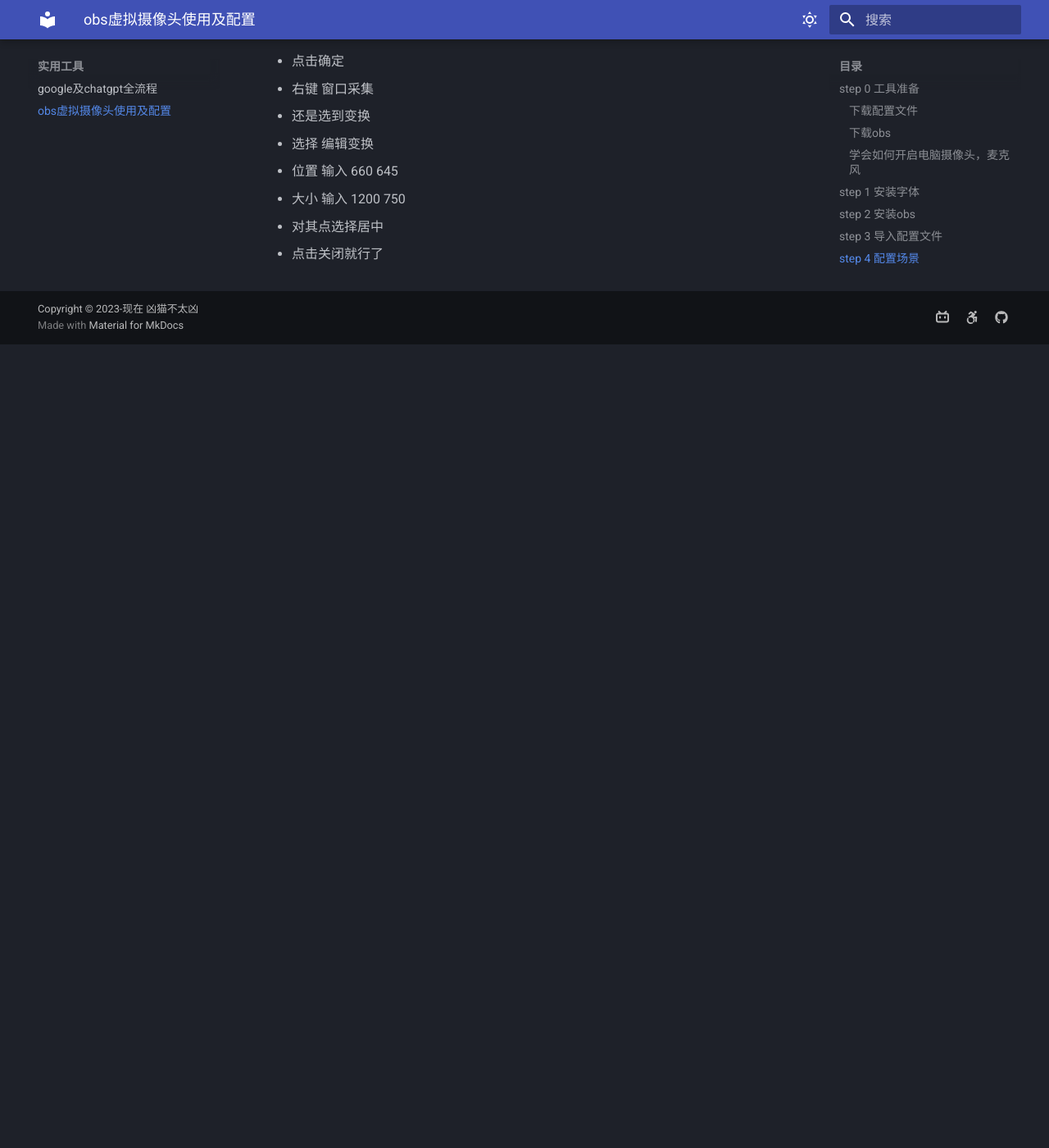
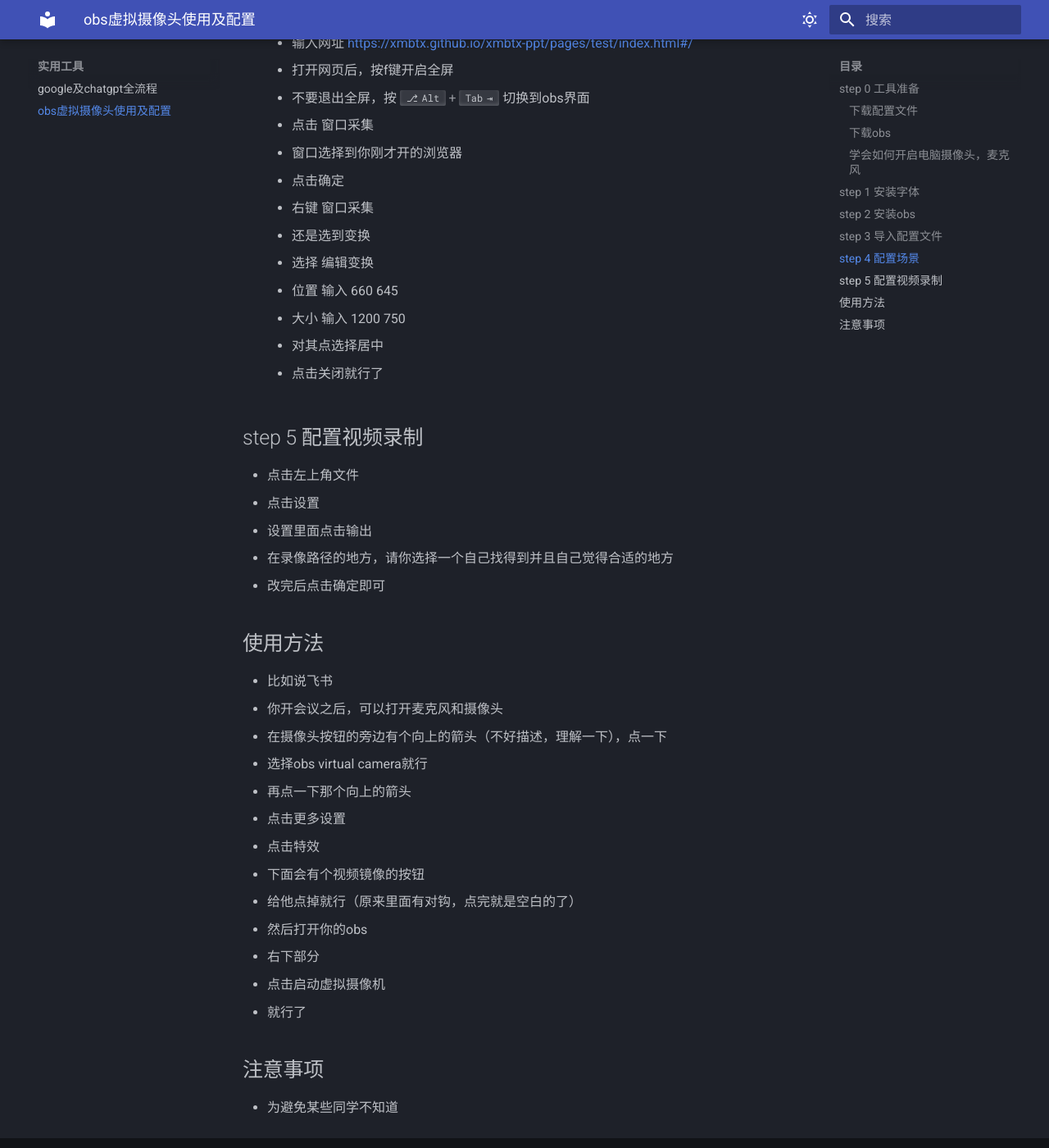
Before and after one commit to Xmbtx/xmbtx-blog, an MkDocs documentation site: the page built from docs/tools/obs.md, in a window 1280 px wide and 1400 px high, scrolled down 2875 px. Shown: the whole window at 82% size. Built offline with MkDocs 1.6.1 and Material for MkDocs 9.7.7, drawn with Linux system fonts in a browser that asks for light colours; before the commit the page ends 3295 px from its top, so only the background shows below that; some of the changed text lies outside the part shown.

Commit message:
2023-12-05_20:19:04 update

```diff
--- a/docs/tools/obs.md
+++ b/docs/tools/obs.md
@@ -23,6 +23,8 @@
 - 找到解压文件中的江西拙楷字体
 - 双击字体
 - 点击左上角安装
+- 安装完他不会有任何提示
+- 关闭就行
 
 ## step 2 安装obs
 
@@ -44,53 +46,83 @@
 
 ## step 4 配置场景
 
+- !!! waring "请把你的图片（会议模板那个图片）找一个固定的位置放它，并且以后不要改变它的位置"
+
 - 在obs的右侧下边，有一个 来源 的一片区域
 - 点击来源下面有个加号
-  - 点击 图像
-    - 点击确定
-    - 图像文件选择我发的配置文件中的 会议模板
-    - 点击确定
-    - 在来源下面会出现一条 图像
-    - 对着这条图像右键
-    - 选择 变换
-    - 选择 比例适配屏幕
-    - 图像就会到屏幕中正好的位置
-  - 点击 视频采集设备
-    - 点击确定
-    - 右键来源里面的视频采集设备
-    - 还是选到变换
-    - 选择 编辑变换
-    - 位置 输入 1590 443
-    - 大小 输入 500 281.25
-    - 对其点选择居中
-    - 点击关闭就行了
-  - 点击 文本
-    - 点击确定
-    - 点击选择字体
-    - 弹出的界面左上角可以选择字体
-    - 往下找，选择江西拙楷（在最下面）
-    - 右边size
-    - 选择 100
-    - 点击确定
-    - 文本里面填 OSCA 第*次双周会 YY-MM-DD（到哪次填哪次的日期和次数）
-    - 点击确定
-    - 右键来源里面的文本
-    - 还是选到变换
-    - 选择 编辑变换
-    - 位置 输入 420 84
-    - 点击关闭就行了
-  - 下面是最重要的环节
-    - 打开一个浏览器（建议谷歌）
-    - 输入网址 [https://xmbtx.github.io/xmbtx-ppt/pages/test/index.html#/](https://xmbtx.github.io/xmbtx-ppt/pages/test/index.html#/)
-    - 打开网页后，按f键开启全屏
-    - 不要退出全屏，按 ++alt+tab++ 切换到obs界面
-    - 点击 窗口采集
-    - 窗口选择到你刚才开的浏览器
-    - 点击确定
-    - 右键 窗口采集
-    - 还是选到变换
-    - 选择 编辑变换
-    - 位置 输入 660 645
-    - 大小 输入 1200 750
-    - 对其点选择居中
-    - 点击关闭就行了
+   - 点击 图像
+      - 点击确定
+      - 图像文件选择我发的配置文件中的 会议模板
+      - 点击确定
+      - 在来源下面会出现一条 图像
+      - 对着这条图像右键
+      - 选择 变换
+      - 选择 比例适配屏幕
+      - 图像就会到屏幕中正好的位置
+   - 点击 视频采集设备
+      - 点击确定
+      - 右键来源里面的视频采集设备
+      - 还是选到变换
+      - 选择 编辑变换
+      - 位置 输入 1590 443
+      - 大小 输入 500 281.25
+      - 对其点选择居中
+      - 点击关闭就行了
+   - 点击 文本
+      - 点击确定
+      - 点击选择字体
+      - 弹出的界面左上角可以选择字体
+      - 往下找，选择江西拙楷（在最下面）
+      - 右边size
+      - 输入 100
+      - 点击确定
+      - 文本里面填 OSCA 第x次双周会 YY-MM-DD（到哪次填哪次的日期和次数）
+      - 点击确定
+      - 右键来源里面的文本
+      - 还是选到变换
+      - 选择 编辑变换
+      - 位置 输入 420 84
+      - 点击关闭就行了
+   - 下面是最重要的环节
+      - 打开一个浏览器（建议谷歌）
+      - 输入网址 [https://xmbtx.github.io/xmbtx-ppt/pages/test/index.html#/](https://xmbtx.github.io/xmbtx-ppt/pages/test/index.html#/)
+      - 打开网页后，按f键开启全屏
+      - 不要退出全屏，按 ++alt+tab++ 切换到obs界面
+      - 点击 窗口采集
+      - 窗口选择到你刚才开的浏览器
+      - 点击确定
+      - 右键 窗口采集
+      - 还是选到变换
+      - 选择 编辑变换
+      - 位置 输入 660 645
+      - 大小 输入 1200 750
+      - 对其点选择居中
+      - 点击关闭就行了
+
+## step 5 配置视频录制
+
+- 点击左上角文件
+- 点击设置
+- 设置里面点击输出
+- 在录像路径的地方，请你选择一个自己找得到并且自己觉得合适的地方
+- 改完后点击确定即可
+
+## 使用方法
+
+- 比如说飞书
+- 你开会议之后，可以打开麦克风和摄像头
+- 在摄像头按钮的旁边有个向上的箭头（不好描述，理解一下），点一下
+- 选择obs virtual camera就行
+- 再点一下那个向上的箭头
+- 点击更多设置
+- 点击特效
+- 下面会有个视频镜像的按钮
+- 给他点掉就行（原来里面有对钩，点完就是空白的了）
+- 然后打开你的obs
+- 右下部分
+- 点击启动虚拟摄像机
+- 就行了
+
+## 注意事项
+
+- 为避免某些同学不知道
```
Also changed, not shown: docs/tools/google chatgpt.md (+2 -1 lines).
